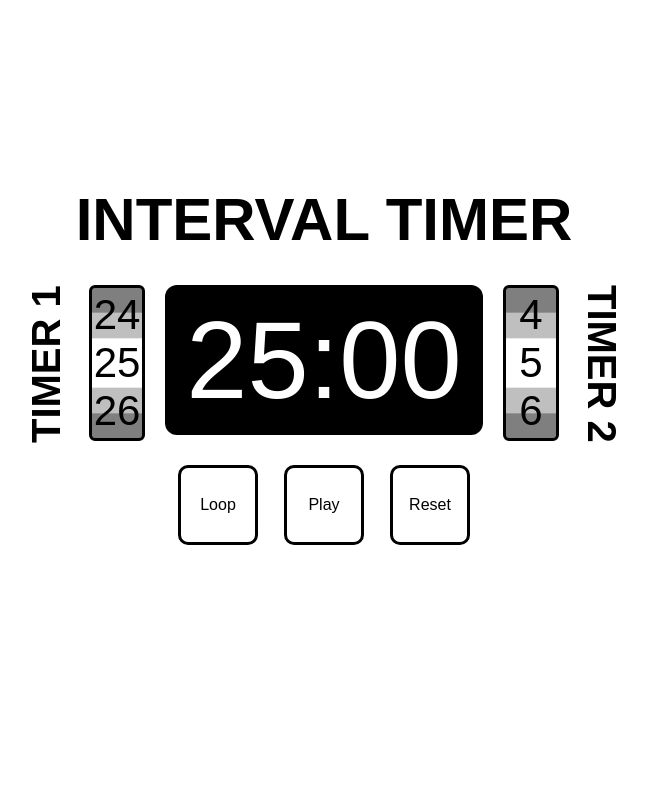
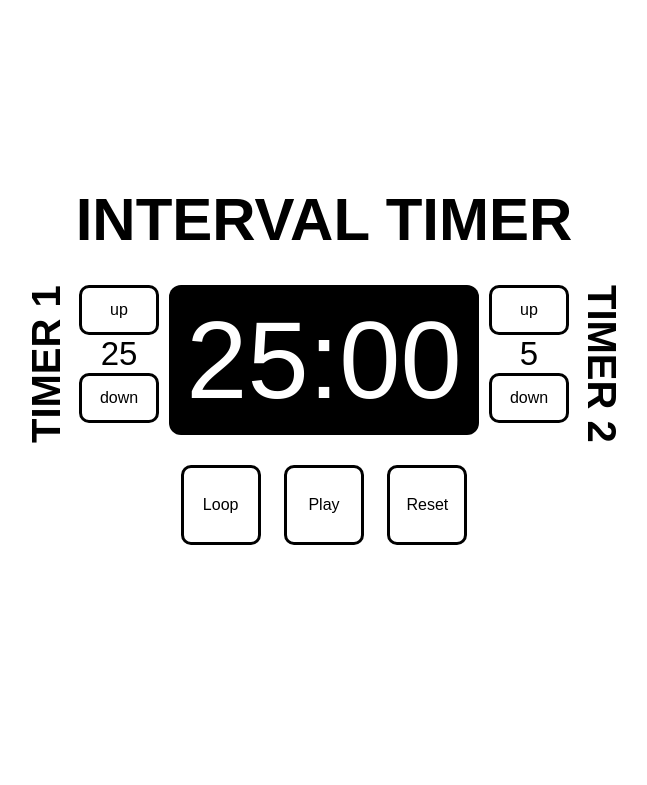
Before and after one commit to mackenziewritescode/interval-timer, a website: page index.html in a window 1280 px wide. Shown: the part 15-800 px from the top of the page, without its empty margins (316-963 px from the left). Drawn offline with nearby package versions, Linux system fonts and the light colour scheme.

Commit message:
progress

```diff
--- a/index.html
+++ b/index.html
@@ -4,17 +4,14 @@
       <meta http-equiv="X-UA-Compatible" content="IE=edge" />
       <title></title>
       <meta name="description" content="" />
-    <meta
-      name="viewport"
-      content="width=device-width, initial-scale=1"
-    />
+      <meta name="viewport" content="width=device-width, initial-scale=1" />
       <link rel="stylesheet" href="style.css" />
       <script
          src="https://code.jquery.com/jquery-3.5.1.min.js"
          integrity="sha256-9/aliU8dGd2tb6OSsuzixeV4y/faTqgFtohetphbbj0="
          crossorigin="anonymous"
       ></script>
-    <script src="plugins/jquery.drum.min.js"></script>
+      <!-- <script src="plugins/jquery.drum.min.js"></script> -->
       <script src="main.js"></script>
    </head>
    <body>
@@ -22,16 +19,24 @@
          <div id="app-wrap">
             <div id="app">
                <h2>Interval Timer</h2>
-          <div id="left-timer-wrap">
+               <div class="timer-wrap" id="left-timer-wrap">
                   <h3 id="timer1-header">Timer 1</h3>
-            <div class="timer" id="timer1"></div>
+                  <div class="timer" id="timer1">
+                     <button class="val-btn" id="timer1-incr">up</button>
+                     <p id="timer1-val">25</p>
+                     <button class="val-btn" id="timer1-decr">down</button>
+                  </div>
                </div>
                <div id="display">25:00</div>
-          <button id="loop-btn">Loop</button>
-          <button id="start-btn">Play</button>
-          <button id="reset-btn">Reset</button>
-          <div id="right-timer-wrap">
-            <div class="timer" id="timer2"></div>
+               <button class="control-btn" id="loop-btn">Loop</button>
+               <button class="control-btn" id="start-btn">Play</button>
+               <button class="control-btn" id="reset-btn">Reset</button>
+               <div class="timer-wrap" id="right-timer-wrap">
+                  <div class="timer" id="timer2">
+                     <button class="val-btn" id="timer2-incr">up</button>
+                     <p id="timer2-val">5</p>
+                     <button class="val-btn" id="timer2-decr">down</button>
+                  </div>
                   <h3 id="timer2-header">Timer 2</h3>
                </div>
             </div>
--- a/main.js
+++ b/main.js
@@ -1,57 +1,92 @@
 $(document).ready(function () {
-  let initialTime1 = 10;
-  let remainingTime = initialTime1;
+  let initialTime1 = 25;
+  let remainingTime = initialTime1 * 60;
   let interval;
+  let running = false;
 
-  // function setInitialTime(data)
+  $("#timer1-val").html(initialTime1);
 
-  function Timer() {
-    this.running = false;
+  $("#display").html(formatTime(initialTime1 * 60));
+
+  function setTimer(timer, direction) {
+    if (!running) {
+      if (timer === "timer1") {
+        if (direction === "up") {
+          if (initialTime1 < 60) {
+            initialTime1 += 1;
+          }
+        } else if (direction === "down") {
+          if (initialTime1 > 1) {
+            initialTime1 -= 1;
+          }
+        }
+      }
+      if (timer === "timer2") {
+        if (direction === "up") {
+          if (initialTime2 < 60) {
+            initialTime2 += 1;
+          }
+        } else if (direction === "down") {
+          if (initialTime2 > 1) {
+            initialTime2 -= 1;
+          }
+        }
+      }
+      remainingTime = initialTime1 * 60;
+      $("#timer1-val").html(initialTime1);
+      $("#display").html(formatTime(initialTime1 * 60));
+    }
+  }
 
   function updateTime() {
     if (remainingTime > 0) {
       remainingTime = remainingTime - 1;
+      $("#display").html(formatTime(remainingTime));
       console.log(remainingTime);
     } else {
       remainingTime = 0;
     }
   }
 
-    this.startStop = function () {
-      if (this.running) {
+  function startStop() {
+    if (running) {
       clearInterval(interval);
       interval = null;
-        this.running = false;
+      running = false;
     } else {
       interval = setInterval(updateTime, 1000);
-        this.running = true;
+      running = true;
     }
-    };
-
-    this.reset = function () {
-      remainingTime = initialTime1;
-    };
   }
 
-  $("#timer1").drum({
-    min: 1,
-    max: 60,
-    value: 25,
-    change: function (event, data) {
-      initialTime1 = data.value * 60;
-      console.log(initialTime1);
-    },
+  function formatTime(timeInSeconds) {
+    let minutes = Math.floor(timeInSeconds / 60).toString();
+    let seconds = (timeInSeconds % 60).toString();
+
+    while (minutes.length < 2) {
+      minutes = "0".concat(minutes);
+    }
+    while (seconds.length < 2) {
+      seconds = "0".concat(seconds);
+    }
+    return minutes + ":" + seconds;
+  }
+
+  $("#timer1-incr").click(function () {
+    setTimer("timer1", "up");
+  });
+  $("#timer1-decr").click(function () {
+    setTimer("timer1", "down");
   });
 
-  $("#timer2").drum({
-    min: 1,
-    max: 60,
-    value: 5,
+  $("#reset-btn").click(function () {
+    initialTime1 = 25;
+    remainingTime = initialTime1 * 60;
+    $("#display").html(formatTime(initialTime1 * 60));
+    $("#timer1-val").html(initialTime1);
   });
 
-  let timer = new Timer();
-
   $("#start-btn").click(function () {
-    timer.startStop();
+    startStop();
   });
 });
--- a/style.scss
+++ b/style.scss
@@ -1,103 +1,3 @@
-.drum-viewport {
-  cursor: pointer;
-  // height: 146px;
-  width: 50px;
-  border: 3px solid black;
-  border-radius: 6px;
-  text-align: center;
-  font-family: sans-serif;
-  font-size: 42px;
-  height: 150px;
-  margin: 0 20px;
-  z-index: 1;
-  color: black;
-  /* Permalink - use to edit and share this gradient: https://colorzilla.com/gradient-editor/#000000+0,000000+100&0.5+0,0+25,0+75,0.5+100 */
-
-  /* Permalink - use to edit and share this gradient: https://colorzilla.com/gradient-editor/#000000+0,000000+100&0.5+0,0.5+14,0.25+15,0.25+34,0+35,0+65,0.25+66,0.25+85,0.5+86,0.5+100 */
-  background: -moz-linear-gradient(
-    top,
-    rgba(0, 0, 0, 0.5) 0%,
-    rgba(0, 0, 0, 0.5) 14%,
-    rgba(0, 0, 0, 0.25) 15%,
-    rgba(0, 0, 0, 0.25) 34%,
-    rgba(0, 0, 0, 0) 35%,
-    rgba(0, 0, 0, 0) 65%,
-    rgba(0, 0, 0, 0.25) 66%,
-    rgba(0, 0, 0, 0.25) 85%,
-    rgba(0, 0, 0, 0.5) 86%,
-    rgba(0, 0, 0, 0.5) 100%
-  ); /* FF3.6-15 */
-  background: -webkit-linear-gradient(
-    top,
-    rgba(0, 0, 0, 0.5) 0%,
-    rgba(0, 0, 0, 0.5) 14%,
-    rgba(0, 0, 0, 0.25) 15%,
-    rgba(0, 0, 0, 0.25) 34%,
-    rgba(0, 0, 0, 0) 35%,
-    rgba(0, 0, 0, 0) 65%,
-    rgba(0, 0, 0, 0.25) 66%,
-    rgba(0, 0, 0, 0.25) 85%,
-    rgba(0, 0, 0, 0.5) 86%,
-    rgba(0, 0, 0, 0.5) 100%
-  ); /* Chrome10-25,Safari5.1-6 */
-  background: linear-gradient(
-    to bottom,
-    rgba(0, 0, 0, 0.5) 0%,
-    rgba(0, 0, 0, 0.5) 14%,
-    rgba(0, 0, 0, 0.25) 15%,
-    rgba(0, 0, 0, 0.25) 34%,
-    rgba(0, 0, 0, 0) 35%,
-    rgba(0, 0, 0, 0) 65%,
-    rgba(0, 0, 0, 0.25) 66%,
-    rgba(0, 0, 0, 0.25) 85%,
-    rgba(0, 0, 0, 0.5) 86%,
-    rgba(0, 0, 0, 0.5) 100%
-  ); /* W3C, IE10+, FF16+, Chrome26+, Opera12+, Safari7+ */
-  filter: progid:DXImageTransform.Microsoft.gradient( startColorstr='#80000000', endColorstr='#80000000',GradientType=0 ); /* IE6-9 */
-
-  /* Permalink - use to edit and share this gradient: https://colorzilla.com/gradient-editor/#000000+0,000000+100&0.5+0,0.5+16,0.25+17,0.25+33,0+34,0+66,0.25+67,0.25+83,0.5+84,0.5+100 */
-  background: -moz-linear-gradient(
-    top,
-    rgba(0, 0, 0, 0.5) 0%,
-    rgba(0, 0, 0, 0.5) 16%,
-    rgba(0, 0, 0, 0.25) 17%,
-    rgba(0, 0, 0, 0.25) 33%,
-    rgba(0, 0, 0, 0) 34%,
-    rgba(0, 0, 0, 0) 66%,
-    rgba(0, 0, 0, 0.25) 67%,
-    rgba(0, 0, 0, 0.25) 83%,
-    rgba(0, 0, 0, 0.5) 84%,
-    rgba(0, 0, 0, 0.5) 100%
-  ); /* FF3.6-15 */
-  background: -webkit-linear-gradient(
-    top,
-    rgba(0, 0, 0, 0.5) 0%,
-    rgba(0, 0, 0, 0.5) 16%,
-    rgba(0, 0, 0, 0.25) 17%,
-    rgba(0, 0, 0, 0.25) 33%,
-    rgba(0, 0, 0, 0) 34%,
-    rgba(0, 0, 0, 0) 66%,
-    rgba(0, 0, 0, 0.25) 67%,
-    rgba(0, 0, 0, 0.25) 83%,
-    rgba(0, 0, 0, 0.5) 84%,
-    rgba(0, 0, 0, 0.5) 100%
-  ); /* Chrome10-25,Safari5.1-6 */
-  background: linear-gradient(
-    to bottom,
-    rgba(0, 0, 0, 0.5) 0%,
-    rgba(0, 0, 0, 0.5) 16%,
-    rgba(0, 0, 0, 0.25) 17%,
-    rgba(0, 0, 0, 0.25) 33%,
-    rgba(0, 0, 0, 0) 34%,
-    rgba(0, 0, 0, 0) 66%,
-    rgba(0, 0, 0, 0.25) 67%,
-    rgba(0, 0, 0, 0.25) 83%,
-    rgba(0, 0, 0, 0.5) 84%,
-    rgba(0, 0, 0, 0.5) 100%
-  ); /* W3C, IE10+, FF16+, Chrome26+, Opera12+, Safari7+ */
-  filter: progid:DXImageTransform.Microsoft.gradient( startColorstr='#80000000', endColorstr='#80000000',GradientType=0 ); /* IE6-9 */
-}
-
 #wrapper {
    font-family: sans-serif;
    position: fixed;
@@ -139,9 +39,19 @@
             font-size: 60px;
             text-transform: uppercase;
          }
+
+         .timer-wrap {
+            display: flex;
+
+            .timer p {
+               font-size: 33px;
+               text-align: center;
+               margin: 0;
+            }
+         }
+
          #left-timer-wrap {
             grid-area: timer1;
-        display: flex;
 
             #timer1-header {
                writing-mode: tb-rl;
@@ -226,9 +136,14 @@
          #reset-btn {
             grid-area: reset-btn;
          }
+
+         .val-btn {
+            margin: 0 10px;
+            height: 50px;
+         }
+
          #right-timer-wrap {
             grid-area: timer2;
-        display: flex;
 
             #timer2-header {
                writing-mode: tb-rl;
@@ -243,3 +158,60 @@
       }
    }
 }
+
+// .drum-viewport {
+//   cursor: pointer;
+//   // height: 146px;
+//   width: 50px;
+//   border: 3px solid black;
+//   border-radius: 6px;
+//   text-align: center;
+//   font-family: sans-serif;
+//   font-size: 42px;
+//   height: 150px;
+//   margin: 0 20px;
+//   z-index: 1;
+//   color: black;
+
+//   /* Permalink - use to edit and share this gradient: https://colorzilla.com/gradient-editor/#000000+0,000000+100&0.5+0,0.5+16,0.25+17,0.25+33,0+34,0+66,0.25+67,0.25+83,0.5+84,0.5+100 */
+//   background: -moz-linear-gradient(
+//     top,
+//     rgba(0, 0, 0, 0.5) 0%,
+//     rgba(0, 0, 0, 0.5) 16%,
+//     rgba(0, 0, 0, 0.25) 17%,
+//     rgba(0, 0, 0, 0.25) 33%,
+//     rgba(0, 0, 0, 0) 34%,
+//     rgba(0, 0, 0, 0) 66%,
+//     rgba(0, 0, 0, 0.25) 67%,
+//     rgba(0, 0, 0, 0.25) 83%,
+//     rgba(0, 0, 0, 0.5) 84%,
+//     rgba(0, 0, 0, 0.5) 100%
+//   ); /* FF3.6-15 */
+//   background: -webkit-linear-gradient(
+//     top,
+//     rgba(0, 0, 0, 0.5) 0%,
+//     rgba(0, 0, 0, 0.5) 16%,
+//     rgba(0, 0, 0, 0.25) 17%,
+//     rgba(0, 0, 0, 0.25) 33%,
+//     rgba(0, 0, 0, 0) 34%,
+//     rgba(0, 0, 0, 0) 66%,
+//     rgba(0, 0, 0, 0.25) 67%,
+//     rgba(0, 0, 0, 0.25) 83%,
+//     rgba(0, 0, 0, 0.5) 84%,
+//     rgba(0, 0, 0, 0.5) 100%
+//   ); /* Chrome10-25,Safari5.1-6 */
+//   background: linear-gradient(
+//     to bottom,
+//     rgba(0, 0, 0, 0.5) 0%,
+//     rgba(0, 0, 0, 0.5) 16%,
+//     rgba(0, 0, 0, 0.25) 17%,
+//     rgba(0, 0, 0, 0.25) 33%,
+//     rgba(0, 0, 0, 0) 34%,
+//     rgba(0, 0, 0, 0) 66%,
+//     rgba(0, 0, 0, 0.25) 67%,
+//     rgba(0, 0, 0, 0.25) 83%,
+//     rgba(0, 0, 0, 0.5) 84%,
+//     rgba(0, 0, 0, 0.5) 100%
+//   ); /* W3C, IE10+, FF16+, Chrome26+, Opera12+, Safari7+ */
+//   filter: progid:DXImageTransform.Microsoft.gradient( startColorstr='#80000000', endColorstr='#80000000',GradientType=0 ); /* IE6-9 */
+// }
```
Also changed, not shown: style.css, 1 other file. Lines whose indentation alone changed are shown as unchanged.
